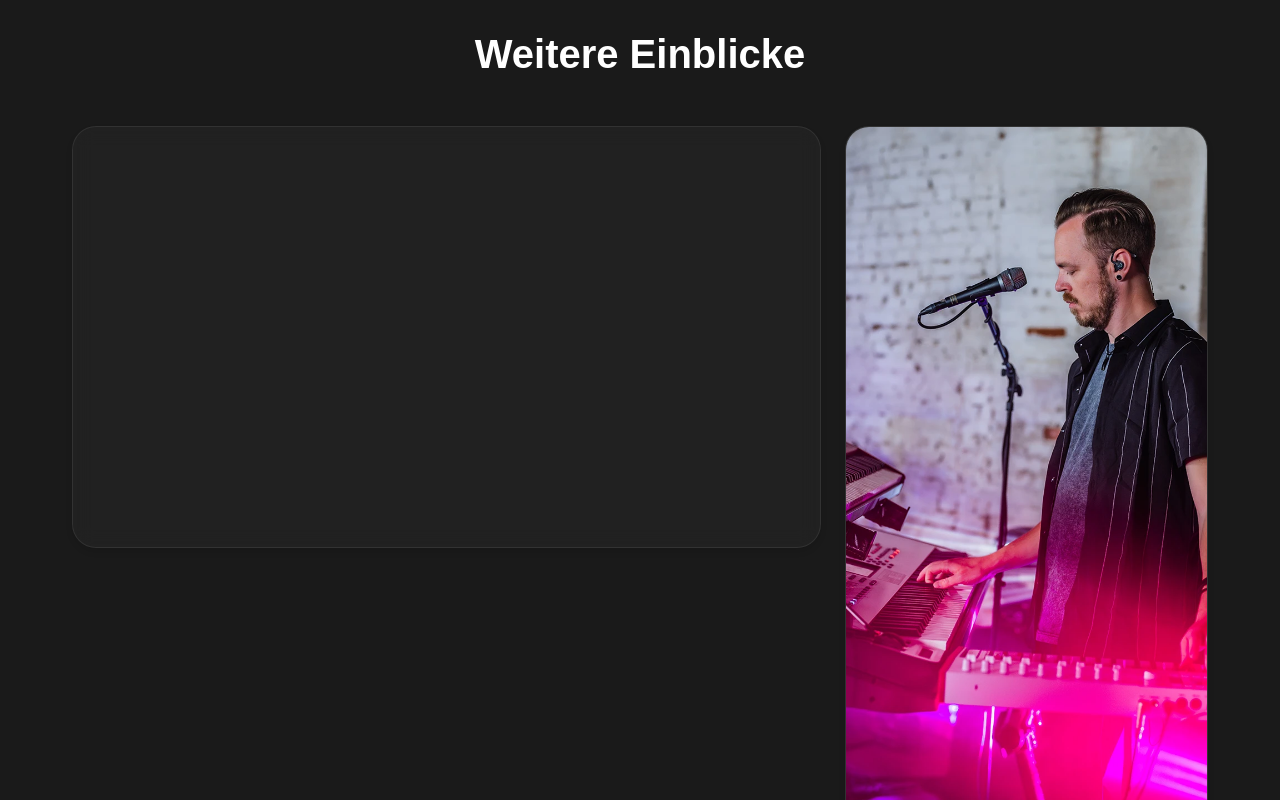
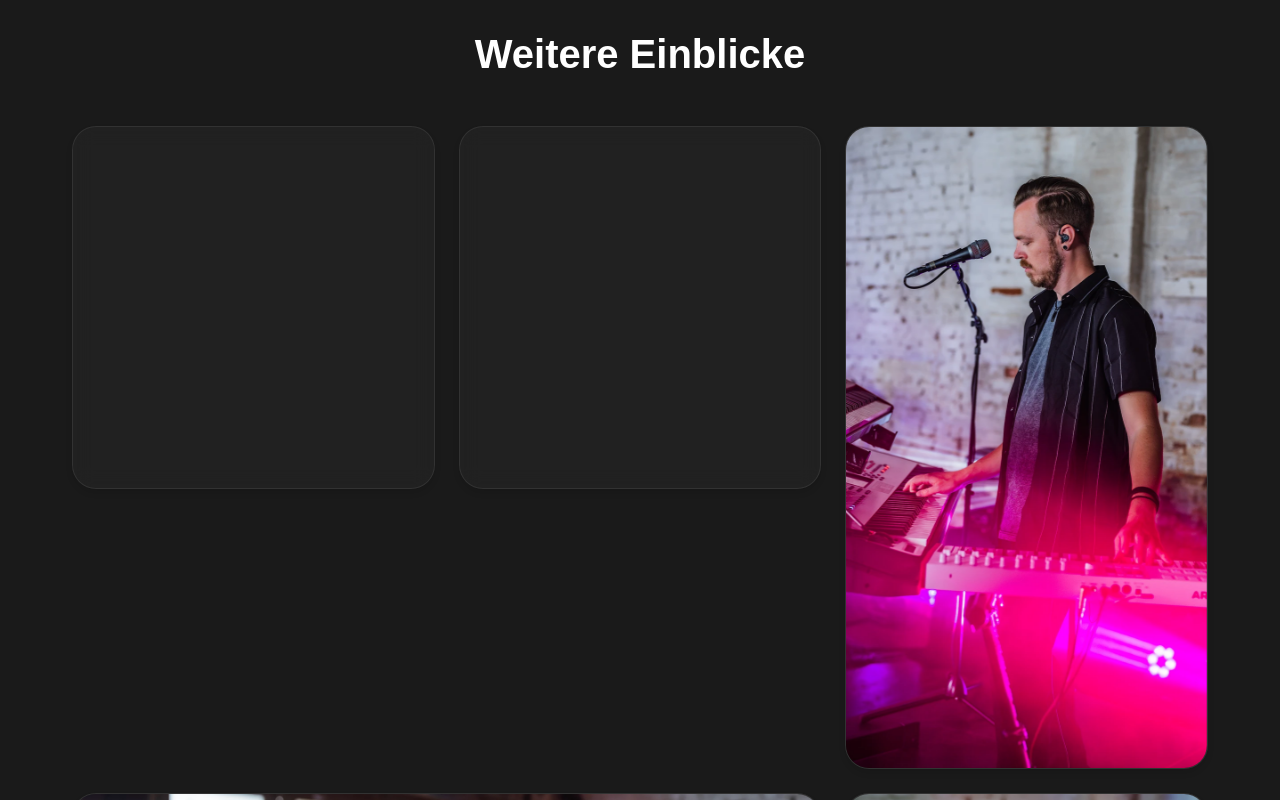
Before and after one commit to 319Webdesign/Heinerfilm, a Next.js app: page /portfolio/klangversprechen in a window 1280 px wide. Shown: the part 1060-1860 px from the top of the page. Built offline with nearby package versions, Linux system fonts and the light colour scheme.

Commit message:
update1.5

```diff
--- a/src/app/globals.css
+++ b/src/app/globals.css
@@ -3500,7 +3500,7 @@ p {
     display: grid;
     grid-template-columns: repeat(2, 1fr);
     gap: 1rem;
-    grid-auto-rows: minmax(300px, auto);
+    grid-auto-rows: auto;
     grid-auto-flow: dense;
     align-items: start;
 }
@@ -3510,16 +3510,16 @@ p {
     .portfolio-media-grid {
         grid-template-columns: repeat(3, 1fr);
         gap: 1.5rem;
-        grid-auto-rows: minmax(700px, auto);
+        grid-auto-rows: auto;
     }
 
     .portfolio-media-item.portfolio-media-portrait {
-        min-height: 1050px;
+        height: auto;
     }
 
     .portfolio-media-item.portfolio-media-portrait .portfolio-media-image-wrapper-portrait,
     .portfolio-media-item.portfolio-media-portrait .portfolio-media-video-wrapper {
-        min-height: 1050px;
+        height: auto;
     }
 }
 
@@ -3530,38 +3530,47 @@ p {
         gap: 2rem;
         max-width: 1600px;
         margin: 0 auto;
-        grid-auto-rows: minmax(800px, auto);
+        grid-auto-rows: auto;
     }
 
     .portfolio-media-item.portfolio-media-portrait {
-        min-height: 1150px;
+        height: auto;
     }
 
     .portfolio-media-item.portfolio-media-portrait .portfolio-media-image-wrapper-portrait,
     .portfolio-media-item.portfolio-media-portrait .portfolio-media-video-wrapper {
-        min-height: 1150px;
-    }
-}
-
-/* Portrait-Bilder: 2 Zeilen überspannen */
+        height: auto;
+    }
+}
+
+/* Portrait-Bilder: keine Zeilen-Überspannung mehr für besseres Grid */
 .portfolio-media-portrait {
-    grid-row: span 2;
-}
-
-/* Portrait Video/Bild Items: Höhe beibehalten */
+    /* grid-row: span 2; - entfernt für bessere Grid-Anordnung */
+}
+
+/* Portrait Video/Bild Items: Nur aspect-ratio verwenden */
 .portfolio-media-item.portfolio-media-portrait {
     height: auto;
-    min-height: 800px;
 }
 
 .portfolio-media-item.portfolio-media-portrait .portfolio-media-image-wrapper-portrait,
 .portfolio-media-item.portfolio-media-portrait .portfolio-media-video-wrapper {
     aspect-ratio: 9 / 16;
+    width: 100%;
     height: auto;
-    min-height: 800px;
-}
-
-/* Landscape-Bilder: 2 Spalten überspannen */
+}
+
+/* Standard-Items: 1 Spalte */
+.portfolio-media-item {
+    grid-column: span 1;
+}
+
+/* Square-Items: explizit 1 Spalte */
+.portfolio-media-square {
+    grid-column: span 1;
+}
+
+/* Landscape-Bilder/Videos: 2 Spalten überspannen */
 .portfolio-media-landscape {
     grid-column: span 2;
 }
--- a/src/data/portfolio.ts
+++ b/src/data/portfolio.ts
@@ -42,8 +42,8 @@ export const portfolioItems: PortfolioItem[] = [
     client: 'Klangversprechen',
     year: '2024',
     additionalMedia: [
-      { type: 'video', src: '/img/Klangversprechen/Showreel.mp4', poster: '/img/Klangversprechen/Klangversprechen-36.webp', alt: 'Klangversprechen Showreel', autoPlay: false, loop: true, muted: true },
-      { type: 'video', src: '/img/Klangversprechen/Mashup_02_Master_final_1.webm', poster: '/img/Klangversprechen/Klangversprechen-38.webp', alt: 'Klangversprechen Mashup', autoPlay: true, loop: true, muted: true },
+      { type: 'video', src: '/video/klangversprecheen2.webm', poster: '/img/Klangversprechen/Klangversprechen-36.webp', alt: 'Klangversprechen Video', autoPlay: true, loop: true, muted: true, orientation: 'square' },
+      { type: 'video', src: '/video/quer.webm', poster: '/img/Klangversprechen/Klangversprechen-38.webp', alt: 'Klangversprechen Video 2', autoPlay: true, loop: true, muted: true, orientation: 'square' },
       { type: 'image', src: '/img/Klangversprechen/Klangversprechen-36.webp', alt: 'Klangversprechen Projekt' },
       { type: 'image', src: '/img/Klangversprechen/Klangversprechen-38.webp', alt: 'Klangversprechen Projekt' },
       { type: 'image', src: '/img/Klangversprechen/Klangversprechen-53.webp', alt: 'Klangversprechen Projekt' },
@@ -141,6 +141,7 @@ export const portfolioItems: PortfolioItem[] = [
     client: 'Deutscher SportPresseBall',
     year: '2025',
     additionalMedia: [
+      { type: 'video', src: '/video/sportpresseball.webm', alt: 'Sportpresseball Video', autoPlay: true, loop: true, muted: true, orientation: 'landscape' },
       { type: 'image', src: '/img/Sportpresseball/Sportpresseball2025_03.webp', alt: 'Sportpresseball 2025' },
       { type: 'image', src: '/img/Sportpresseball/Sportpresseball2025_10.webp', alt: 'Sportpresseball 2025' },
       { type: 'image', src: '/img/Sportpresseball/Sportpresseball2025_56.webp', alt: 'Sportpresseball 2025' },
@@ -203,7 +204,7 @@ export const portfolioItems: PortfolioItem[] = [
     year: '2024',
     additionalMedia: [
       { type: 'video', src: '/video/eicke1.webm', alt: 'Eicke H+ Video 1', autoPlay: true, loop: true, muted: true, orientation: 'portrait' },
-      { type: 'video', src: '/video/eicke2.webm', alt: 'Eicke H+ Video 2', autoPlay: true, loop: true, muted: true, orientation: 'portrait' },
+      { type: 'video', src: '/video/eicke2.2.webm', alt: 'Eicke H+ Video 2', autoPlay: true, loop: true, muted: true, orientation: 'portrait' },
       { type: 'video', src: '/video/eicke3.webm', alt: 'Eicke H+ Video 3', autoPlay: true, loop: true, muted: true, orientation: 'portrait' },
     ]
   },
@@ -221,7 +222,9 @@ export const portfolioItems: PortfolioItem[] = [
     additionalMedia: [
       // Videos
       { type: 'video', src: '/video/hochkant2.webm', alt: 'Xtreme-Fitness Video', autoPlay: true, loop: true, muted: true, orientation: 'portrait' },
-      { type: 'video', src: '/video/ninaxtreme.webm', alt: 'Xtreme-Fitness Nina Video', autoPlay: true, loop: true, muted: true, orientation: 'portrait' },
+      { type: 'video', src: '/video/ninaxtreme.webm', alt: 'Xtreme-Fitness Nina Video', autoPlay: true, loop: true, muted: true, orientation: 'landscape' },
+      { type: 'video', src: '/video/xtreme3.webm', alt: 'Xtreme-Fitness Video 3', autoPlay: true, loop: true, muted: true, orientation: 'portrait' },
+      { type: 'video', src: '/video/xtreme4.webm', alt: 'Xtreme-Fitness Video 4', autoPlay: true, loop: true, muted: true, orientation: 'portrait' },
       // Alle Hochkant-Bilder (1080x1440)
       { type: 'image', src: '/img/Xtreme/xtreme-9.webp', alt: 'Xtreme-Fitness' },
       { type: 'image', src: '/img/Xtreme/xtreme-11.webp', alt: 'Xtreme-Fitness' },
@@ -297,8 +300,12 @@ export const portfolioItems: PortfolioItem[] = [
     client: 'FS Businessforum',
     year: '2024',
     additionalMedia: [
-      // Querformat-Bilder (1920x1080)
-      { type: 'image', src: '/img/FS Businessforum/FS_BusinessforumTag01_03.webp', alt: 'FS Businessforum' },
+      // Video - groß (2 Spalten) - zuerst
+      { type: 'video', src: '/video/fsbusinesforum.webm', alt: 'FS Businessforum Video', autoPlay: true, loop: true, muted: true, orientation: 'landscape' },
+      // Bild - klein (1 Spalte) - daneben rechts
+      { type: 'image', src: '/img/FS Businessforum/FS_BusinessforumTag01_03.webp', alt: 'FS Businessforum', orientation: 'square' },
+      // Weitere Querformat-Bilder (1920x1080)
+
       { type: 'image', src: '/img/FS Businessforum/FS_BusinessforumTag01_70.webp', alt: 'FS Businessforum' },
       { type: 'image', src: '/img/FS Businessforum/FS_BusinessforumTag01_151.webp', alt: 'FS Businessforum' },
       { type: 'image', src: '/img/FS Businessforum/FS_BusinessforumTag01_277.webp', alt: 'FS Businessforum' },
```
Also changed, not shown: 1 other file (tests, documents, lock files or other folders).
